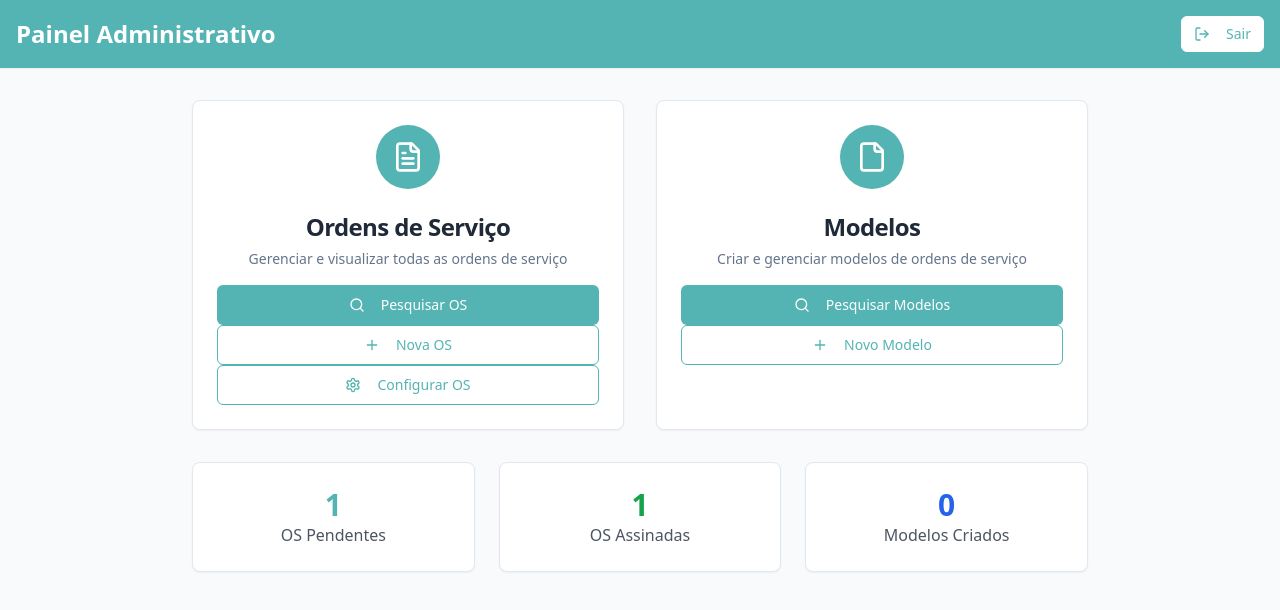
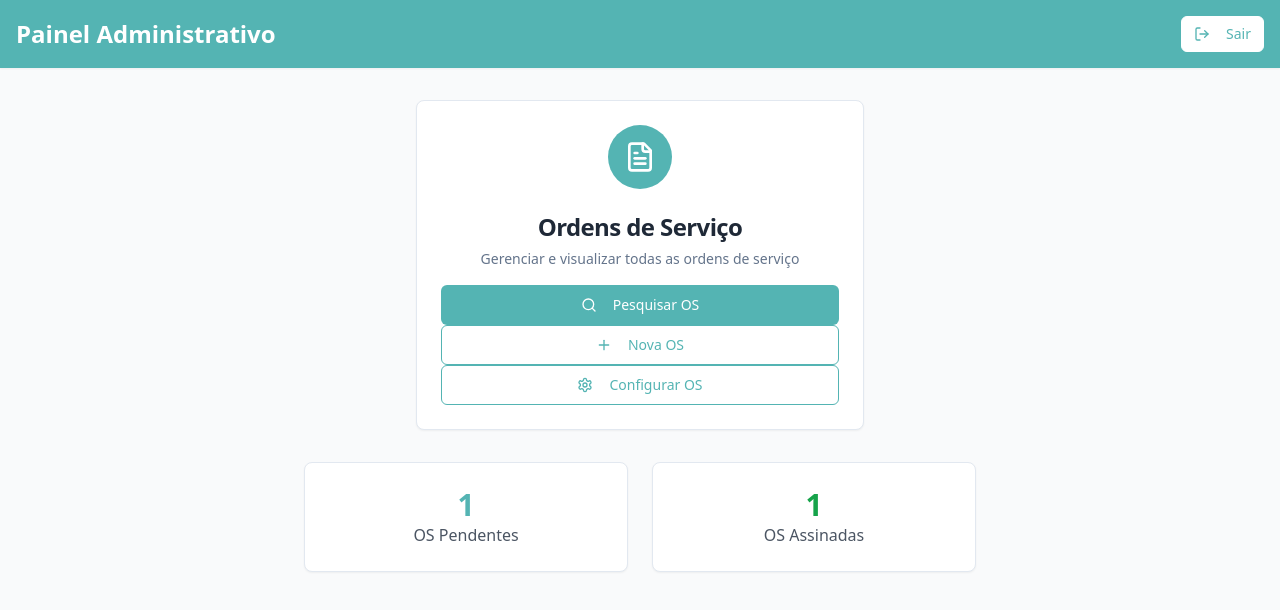
Before and after one commit to akaguiz/service-sign-system, a React (Vite) app: page /admin/dashboard in a window 1280 px wide. Shown: the top 610 px of the page. Built offline with nearby package versions, Linux system fonts and the light colour scheme.

Commit message:
Fix: Adjust dashboard layout and add company search
- Adjusted spacing of fields in the admin dashboard.
- Removed the "Modelos" section from the admin dashboard.
- Added search by company name functionality to the OS list.

```diff
--- a/src/pages/admin/AdminDashboard.tsx
+++ b/src/pages/admin/AdminDashboard.tsx
@@ -2,7 +2,7 @@
 import { Link } from "react-router-dom";
 import { Card, CardContent, CardDescription, CardHeader, CardTitle } from "@/components/ui/card";
 import { Button } from "@/components/ui/button";
-import { FileText, File, LogOut, Search, Plus, Settings } from "lucide-react";
+import { FileText, LogOut, Search, Plus, Settings } from "lucide-react";
 import { useOS } from "@/contexts/OSContext";
 
 const AdminDashboard = () => {
@@ -11,7 +11,6 @@ const AdminDashboard = () => {
   // Calcular estatísticas
   const pendingOS = osList.filter(os => os.status === 'pendente').length;
   const signedOS = osList.filter(os => os.status === 'assinada').length;
-  const totalModels = 0; // Como não há contexto de modelos ainda, mantemos 0
 
   return (
     <div className="min-h-screen bg-gray-50">
@@ -29,9 +28,9 @@ const AdminDashboard = () => {
       </header>
 
       <div className="container mx-auto px-4 py-8">
-        <div className="grid md:grid-cols-2 gap-8 max-w-4xl mx-auto">
-          {/* Seção OS */}
-          <Card className="hover:shadow-lg transition-shadow">
+        <div className="flex justify-center">
+          {/* Seção OS - Centralizada */}
+          <Card className="hover:shadow-lg transition-shadow max-w-md w-full">
             <CardHeader className="text-center pb-4">
               <div className="w-16 h-16 bg-primary rounded-full flex items-center justify-center mx-auto mb-4">
                 <FileText className="w-8 h-8 text-white" />
@@ -41,7 +40,7 @@ const AdminDashboard = () => {
                 Gerenciar e visualizar todas as ordens de serviço
               </CardDescription>
             </CardHeader>
-            <CardContent className="space-y-4">
+            <CardContent className="space-y-3">
               <Link to="/admin/os">
                 <Button className="w-full bg-primary hover:bg-primary-hover text-white">
                   <Search className="w-4 h-4 mr-2" />
@@ -62,37 +61,10 @@ const AdminDashboard = () => {
               </Link>
             </CardContent>
           </Card>
-
-          {/* Seção Modelos */}
-          <Card className="hover:shadow-lg transition-shadow">
-            <CardHeader className="text-center pb-4">
-              <div className="w-16 h-16 bg-primary rounded-full flex items-center justify-center mx-auto mb-4">
-                <File className="w-8 h-8 text-white" />
-              </div>
-              <CardTitle className="text-2xl text-gray-800">Modelos</CardTitle>
-              <CardDescription>
-                Criar e gerenciar modelos de ordens de serviço
-              </CardDescription>
-            </CardHeader>
-            <CardContent className="space-y-4">
-              <Link to="/admin/models">
-                <Button className="w-full bg-primary hover:bg-primary-hover text-white">
-                  <Search className="w-4 h-4 mr-2" />
-                  Pesquisar Modelos
-                </Button>
-              </Link>
-              <Link to="/admin/models/new">
-                <Button variant="outline" className="w-full border-primary text-primary hover:bg-primary-light">
-                  <Plus className="w-4 h-4 mr-2" />
-                  Novo Modelo
-                </Button>
-              </Link>
-            </CardContent>
-          </Card>
         </div>
 
         {/* Estatísticas rápidas */}
-        <div className="grid grid-cols-1 md:grid-cols-3 gap-6 mt-8 max-w-4xl mx-auto">
+        <div className="grid grid-cols-1 md:grid-cols-2 gap-6 mt-8 max-w-2xl mx-auto">
           <Card>
             <CardContent className="p-6 text-center">
               <div className="text-3xl font-bold text-primary">{pendingOS}</div>
@@ -105,12 +77,6 @@ const AdminDashboard = () => {
               <div className="text-gray-600">OS Assinadas</div>
             </CardContent>
           </Card>
-          <Card>
-            <CardContent className="p-6 text-center">
-              <div className="text-3xl font-bold text-blue-600">{totalModels}</div>
-              <div className="text-gray-600">Modelos Criados</div>
-            </CardContent>
-          </Card>
         </div>
       </div>
     </div>
--- a/src/pages/admin/OSList.tsx
+++ b/src/pages/admin/OSList.tsx
@@ -12,9 +12,14 @@ import { useOS } from "@/contexts/OSContext";
 const OSList = () => {
   const [searchName, setSearchName] = useState("");
   const [searchCpf, setSearchCpf] = useState("");
-  const { searchOS } = useOS();
+  const [searchEmpresa, setSearchEmpresa] = useState("");
+  const { osList } = useOS();
 
-  const filteredOS = searchOS(searchName, searchCpf);
+  const filteredOS = osList.filter(os =>
+    os.colaborador.toLowerCase().includes(searchName.toLowerCase()) &&
+    os.cpf.includes(searchCpf) &&
+    os.empresa.toLowerCase().includes(searchEmpresa.toLowerCase())
+  );
 
   return (
     <div className="min-h-screen bg-gray-50">
@@ -48,7 +53,7 @@ const OSList = () => {
             </CardTitle>
           </CardHeader>
           <CardContent>
-            <div className="grid md:grid-cols-2 gap-4">
+            <div className="grid md:grid-cols-3 gap-4">
               <div className="space-y-2">
                 <Label htmlFor="searchName">Nome do Colaborador</Label>
                 <Input
@@ -65,6 +70,15 @@ const OSList = () => {
                   placeholder="Digite o CPF"
                   value={searchCpf}
                   onChange={(e) => setSearchCpf(e.target.value)}
+                />
+              </div>
+              <div className="space-y-2">
+                <Label htmlFor="searchEmpresa">Empresa</Label>
+                <Input
+                  id="searchEmpresa"
+                  placeholder="Digite o nome da empresa"
+                  value={searchEmpresa}
+                  onChange={(e) => setSearchEmpresa(e.target.value)}
                 />
               </div>
             </div>
```
